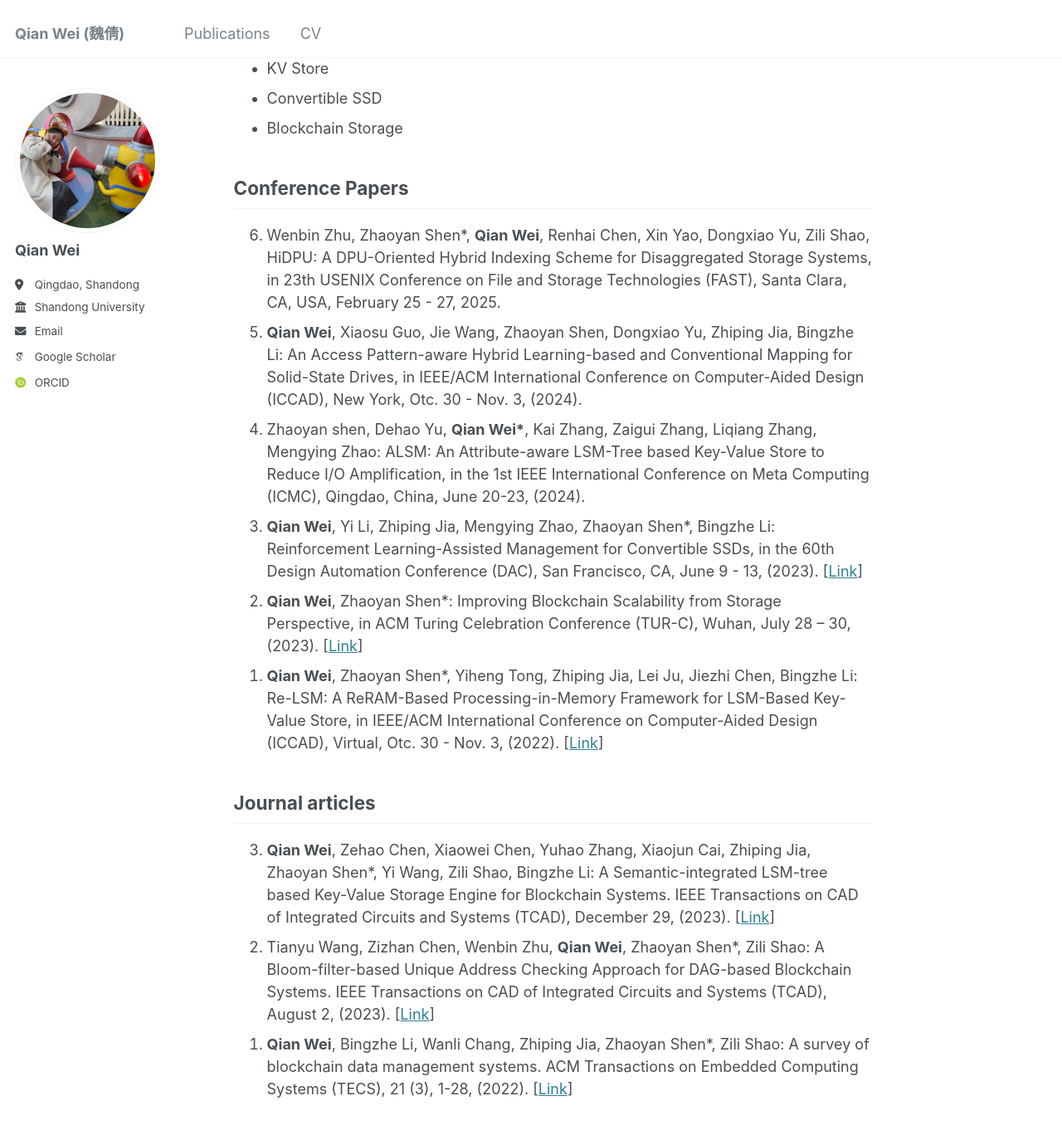
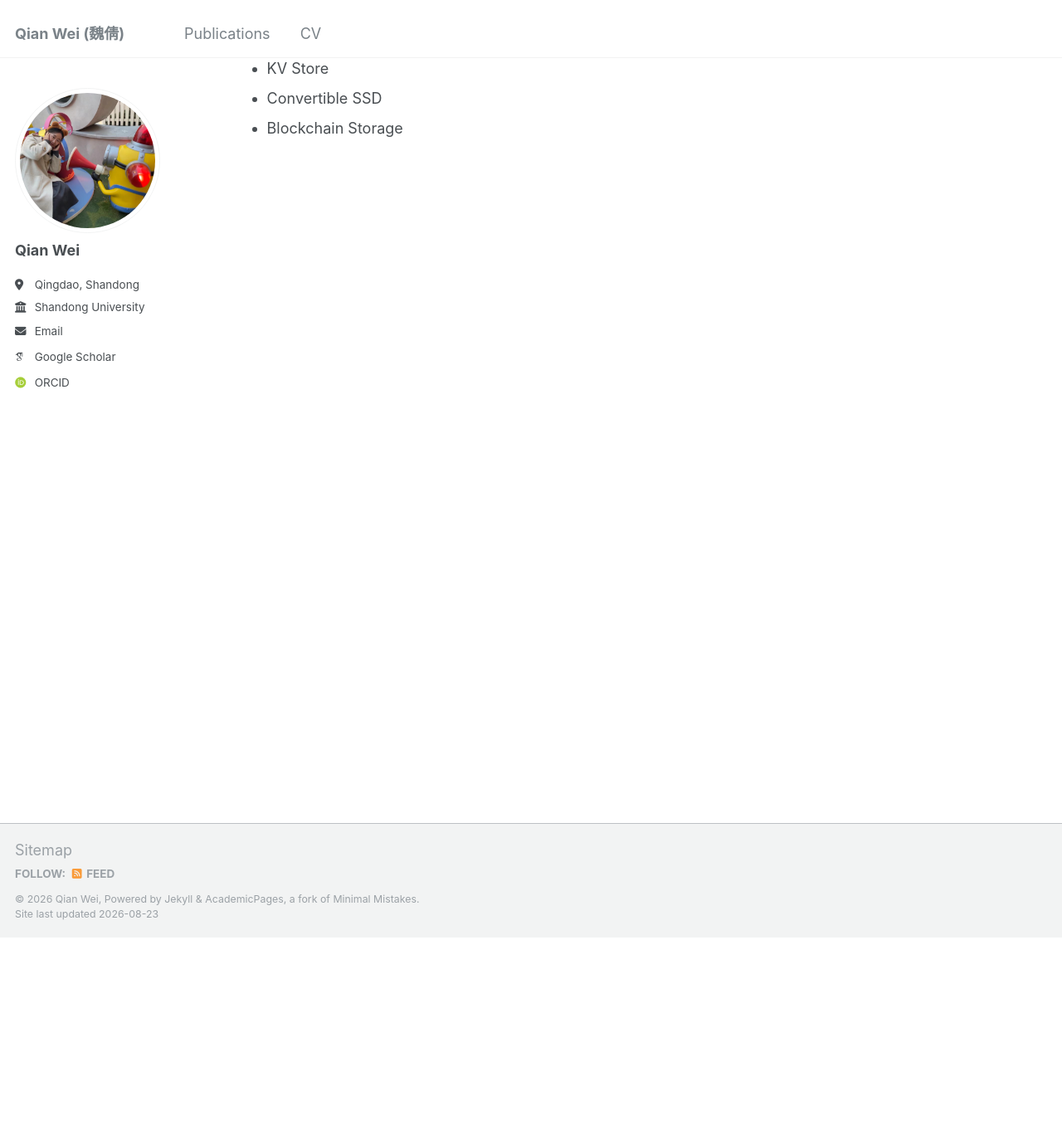
Before and after one commit to starry12/starry12.github.io, a Jekyll site: the page built from _pages/about.md, in a window 1280 px wide and 1400 px high, scrolled down 270 px. Shown: the top 1362 px of the window at 83% size. Built offline with Jekyll 4.4.1, drawn with Linux system fonts in a browser that asks for light colours; some web fonts are replaced.

Commit message:
Update about.md

```diff
--- a/_pages/about.md
+++ b/_pages/about.md
@@ -19,22 +19,3 @@ redirect_from:
 <li>Convertible SSD</li>
 <li>Blockchain Storage</li>
 </ul>
-
-<p align = "justify">
-<h2>Conference Papers</h2>
-<ol reversed>
-<li>Wenbin Zhu, Zhaoyan Shen*, <strong>Qian Wei</strong>, Renhai Chen, Xin Yao, Dongxiao Yu, Zili Shao, HiDPU: A DPU-Oriented Hybrid Indexing Scheme for Disaggregated Storage Systems, in 23th USENIX Conference on File and Storage Technologies (FAST), Santa Clara, CA, USA, February 25 - 27, 2025.  </li>
-<li><strong>Qian Wei</strong>, Xiaosu Guo, Jie Wang, Zhaoyan Shen, Dongxiao Yu, Zhiping Jia, Bingzhe Li: An Access Pattern-aware Hybrid Learning-based and Conventional Mapping for Solid-State Drives, in IEEE/ACM International Conference on Computer-Aided Design (ICCAD), New York, Otc. 30 - Nov. 3, (2024).  </li>
-<li>Zhaoyan shen, Dehao Yu, <strong>Qian Wei*</strong>, Kai Zhang, Zaigui Zhang, Liqiang Zhang, Mengying Zhao: ALSM: An Attribute-aware LSM-Tree based Key-Value Store to Reduce I/O Amplification, in the 1st IEEE International Conference on Meta Computing (ICMC), Qingdao, China, June 20-23, (2024).  </li>
-<li><strong>Qian Wei</strong>, Yi Li, Zhiping Jia, Mengying Zhao, Zhaoyan Shen*, Bingzhe Li: Reinforcement Learning-Assisted Management for Convertible SSDs, in the 60th Design Automation Conference (DAC), San Francisco, CA, June 9 - 13, (2023).  [<a href="https://ieeexplore.ieee.org/abstract/document/10247929" target="_blank" rel="noopener noreferrer">Link</a>]</li>
-<li><strong>Qian Wei</strong>, Zhaoyan Shen*: Improving Blockchain Scalability from Storage Perspective, in ACM Turing Celebration Conference (TUR-C), Wuhan, July 28 – 30, (2023).  [<a href="https://dl.acm.org/doi/abs/10.1145/3603165.3607425" target="_blank" rel="noopener noreferrer">Link</a>]</li>
-<li><strong>Qian Wei</strong>, Zhaoyan Shen*, Yiheng Tong, Zhiping Jia, Lei Ju, Jiezhi Chen, Bingzhe Li: Re-LSM: A ReRAM-Based Processing-in-Memory Framework for LSM-Based Key-Value Store, in IEEE/ACM International Conference on Computer-Aided Design (ICCAD), Virtual, Otc. 30 - Nov. 3, (2022).  [<a href="https://dl.acm.org/doi/abs/10.1145/3508352.3549392" target="_blank" rel="noopener noreferrer">Link</a>]</li>
-</ol>
-
-<h2>Journal articles</h2>
-<ol reversed>
-<li><strong>Qian Wei</strong>, Zehao Chen, Xiaowei Chen, Yuhao Zhang, Xiaojun Cai, Zhiping Jia, Zhaoyan Shen*, Yi Wang, Zili Shao, Bingzhe Li: A Semantic-integrated LSM-tree based Key-Value Storage Engine for Blockchain Systems. IEEE Transactions on CAD of Integrated Circuits and Systems (TCAD), December 29, (2023).  [<a href="https://ieeexplore.ieee.org/abstract/document/10376454" target="_blank" rel="noopener noreferrer">Link</a>]</li>
-<li>Tianyu Wang, Zizhan Chen, Wenbin Zhu, <strong>Qian Wei</strong>, Zhaoyan Shen*, Zili Shao: A Bloom-filter-based Unique Address Checking Approach for DAG-based Blockchain Systems. IEEE Transactions on CAD of Integrated Circuits and Systems (TCAD), August 2, (2023).  [<a href="https://ieeexplore.ieee.org/abstract/document/10201924" target="_blank" rel="noopener noreferrer">Link</a>]</li>
-<li><strong>Qian Wei</strong>, Bingzhe Li, Wanli Chang, Zhiping Jia, Zhaoyan Shen*, Zili Shao: A survey of blockchain data management systems. ACM Transactions on Embedded Computing Systems (TECS), 21 (3), 1-28, (2022).  [<a href="https://dl.acm.org/doi/full/10.1145/3502741" target="_blank" rel="noopener noreferrer">Link</a>]</li>
-</ol>
-</p>
```
